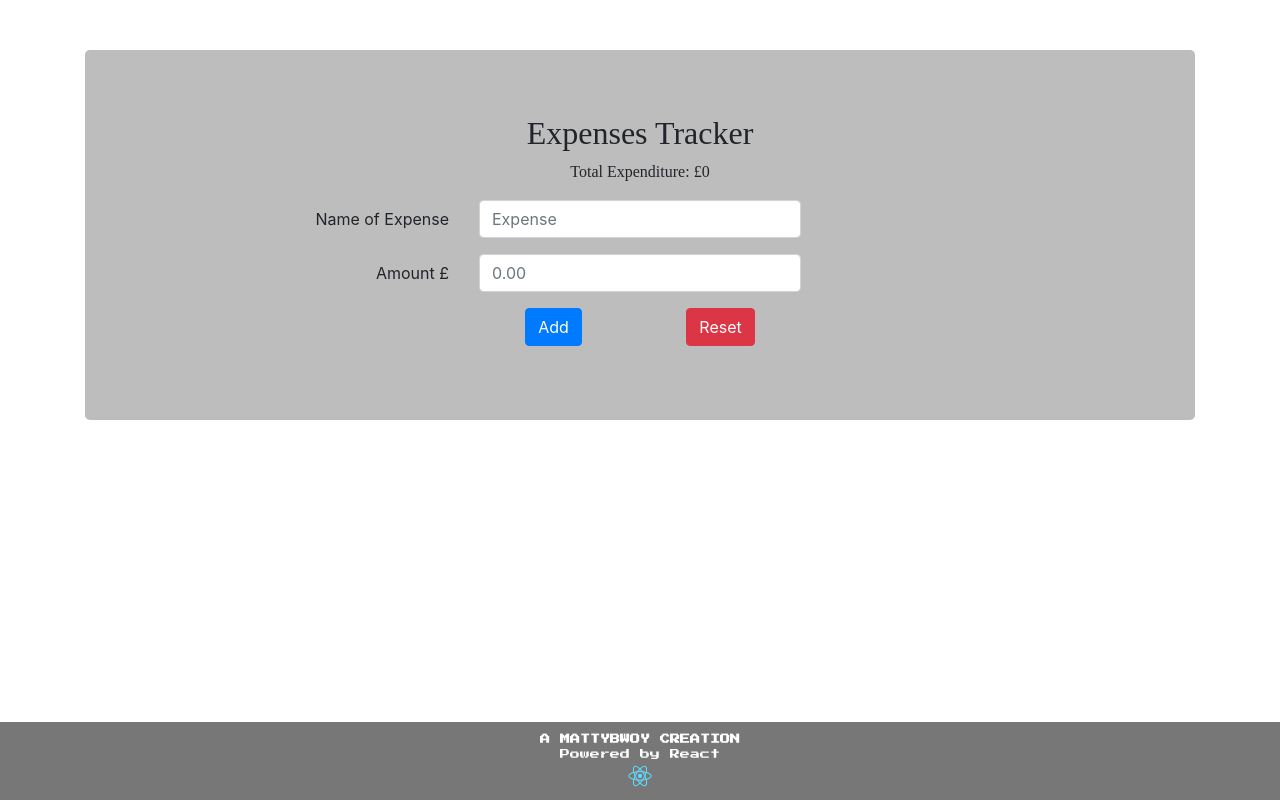
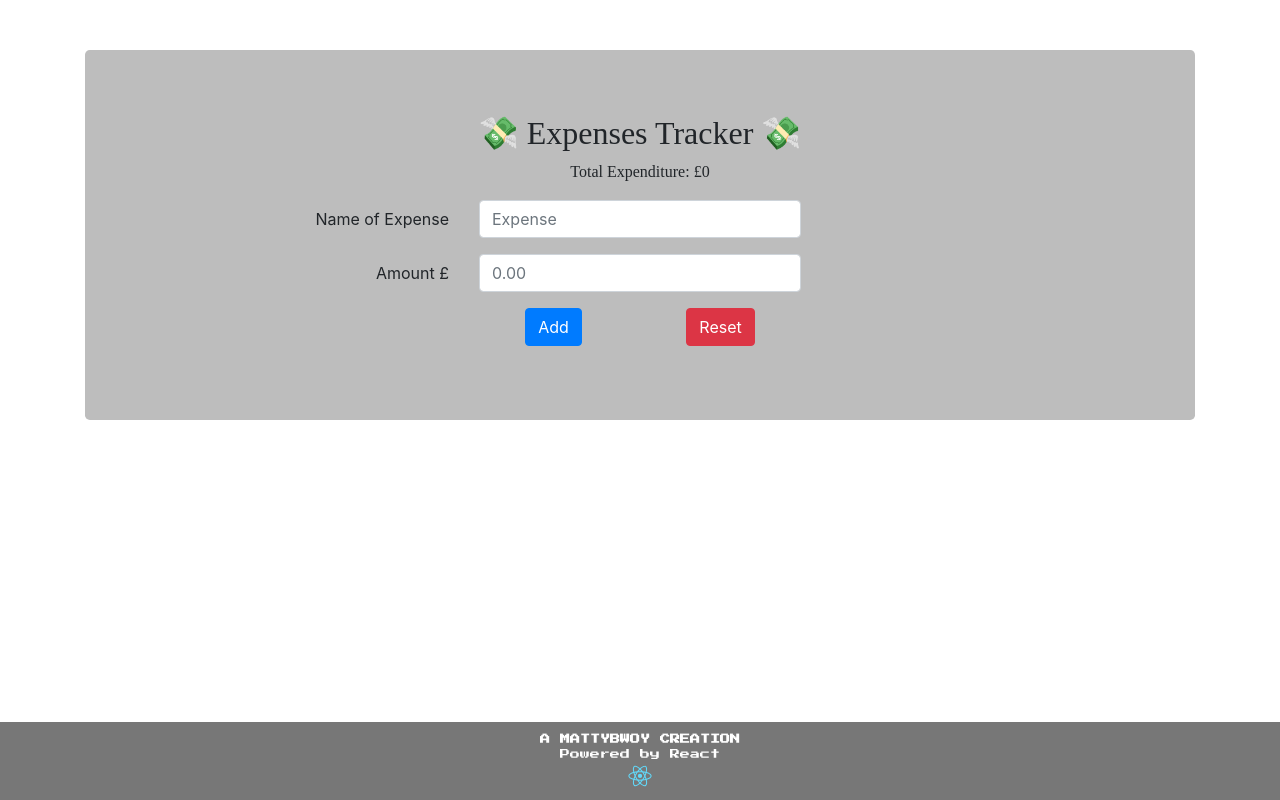
Before and after one commit to mattybwoy/Expense-Tracker, a React (Create React App) app: page / in a window 1280 px wide. Built offline with nearby package versions, Linux system fonts and the light colour scheme; a web font is replaced by a local one.

Commit message:
Refactored code, added emojis

```diff
--- a/src/Tracker.js
+++ b/src/Tracker.js
@@ -1,10 +1,9 @@
 import React, { useState, useEffect } from 'react'
-import { Jumbotron } from 'reactstrap'
+import { Jumbotron, Container } from 'reactstrap'
 import logo from './logo.svg'
 import '../src/styles/Tracker.css';
 import Form from './components/Form'
 import List from './components/List'
-import { Container } from 'reactstrap'
 
 const EXPENSE = localStorage.getItem('expenses') ? JSON.parse(localStorage.getItem('expenses')) : []
 
@@ -15,22 +14,18 @@ function Tracker() {
   const[expenses, setExpenses] = useState(EXPENSE)
 
   const handleName = event => {
-    console.log('Name: ', event.target.value)
     setName(event.target.value)
   }
 
   const handleAmount = event => {
-    console.log('Amount: ', event.target.value)
-    setAmount(event.target.value);
+    setAmount(event.target.value)
     setKey(Date.now())
   }
 
   const handleSubmitForm = event => {
     event.preventDefault();
-    console.log(name)
-    console.log(amount)
     if (name!== '' && amount > 0) {
-      amount = parseFloat(amount).toFixed(2);
+      amount = parseFloat(amount).toFixed(2)
       const expense = { name, amount, key }
       setExpenses([...expenses, expense])
       setName('')
@@ -48,8 +43,8 @@ function Tracker() {
   const handleDelete = key => {
     const filteredExpense = expenses.filter(expense => expense.key!==key);
     setExpenses(
-   filteredExpense
-  )
+      filteredExpense
+    )
   }
 
   useEffect(() => {
@@ -60,7 +55,9 @@ return (
   <Container>
     <Jumbotron style = {{backgroundColor: "#bdbdbd "}}>
       <h2 className = 'text-center'>
+        💸
         Expenses Tracker
+        💸
       <br></br>
       </h2>
       <div className= 'text-center'>
@@ -73,7 +70,6 @@ return (
             }, 0)}
           </span>
         </p>
-
       </div>
         <Form name = {name} amount = {amount} handleName = {handleName} handleAmount = {handleAmount} handleSubmitForm = {handleSubmitForm} handleClearExpenses = {handleClearExpenses}/>
         <List expenses={expenses} handleDelete={handleDelete}/>
--- a/src/components/Form.js
+++ b/src/components/Form.js
@@ -46,7 +46,6 @@ const Form = ({name, amount, handleName, handleAmount, handleSubmitForm, handleC
     </Button>{' '}
     <Button type='submit' color ='danger' onClick={handleClearExpenses}>Reset</Button>
   </BTForm>
-
 )
 
 export default Form
```
Also changed, not shown: 1 other file (tests, documents, lock files or other folders).
